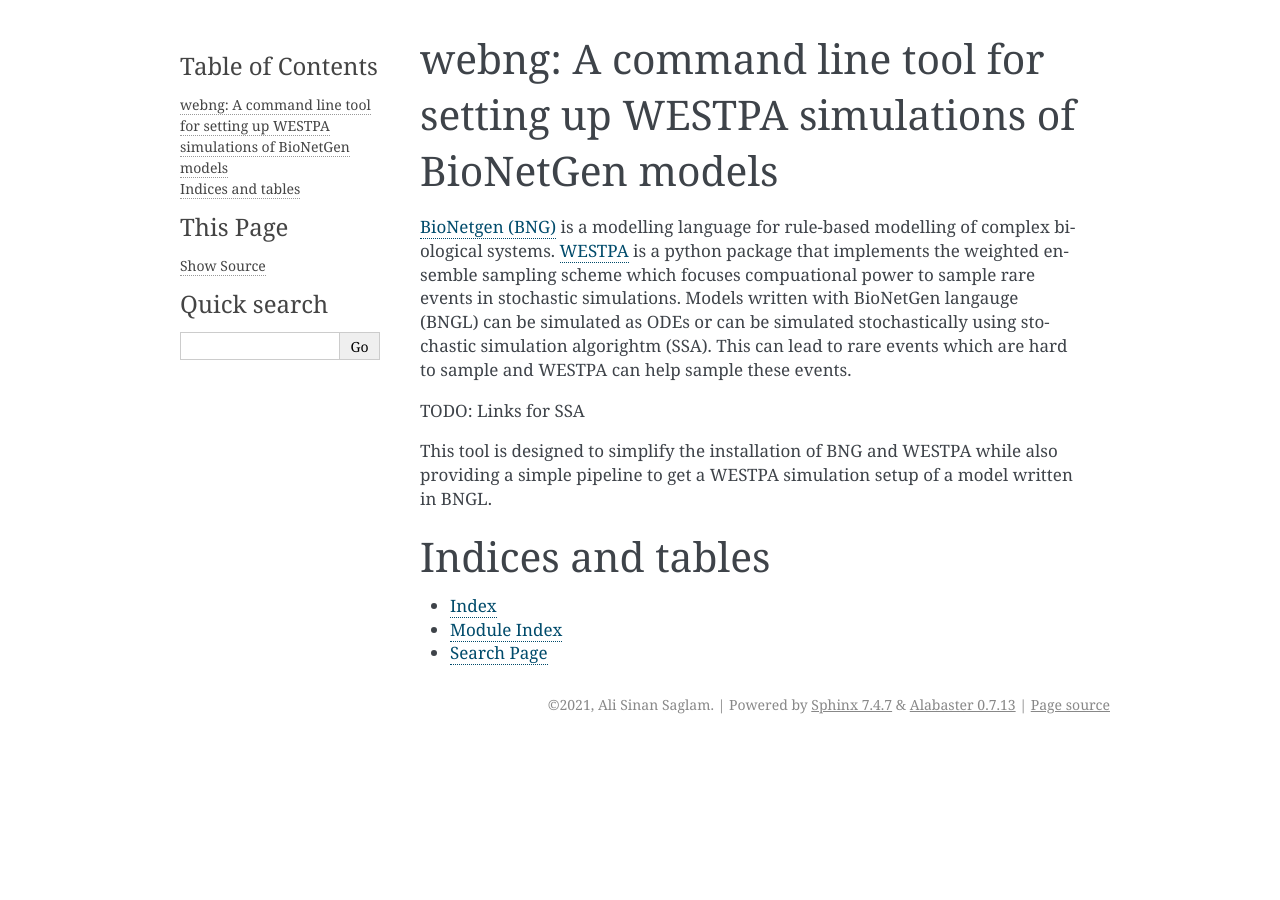
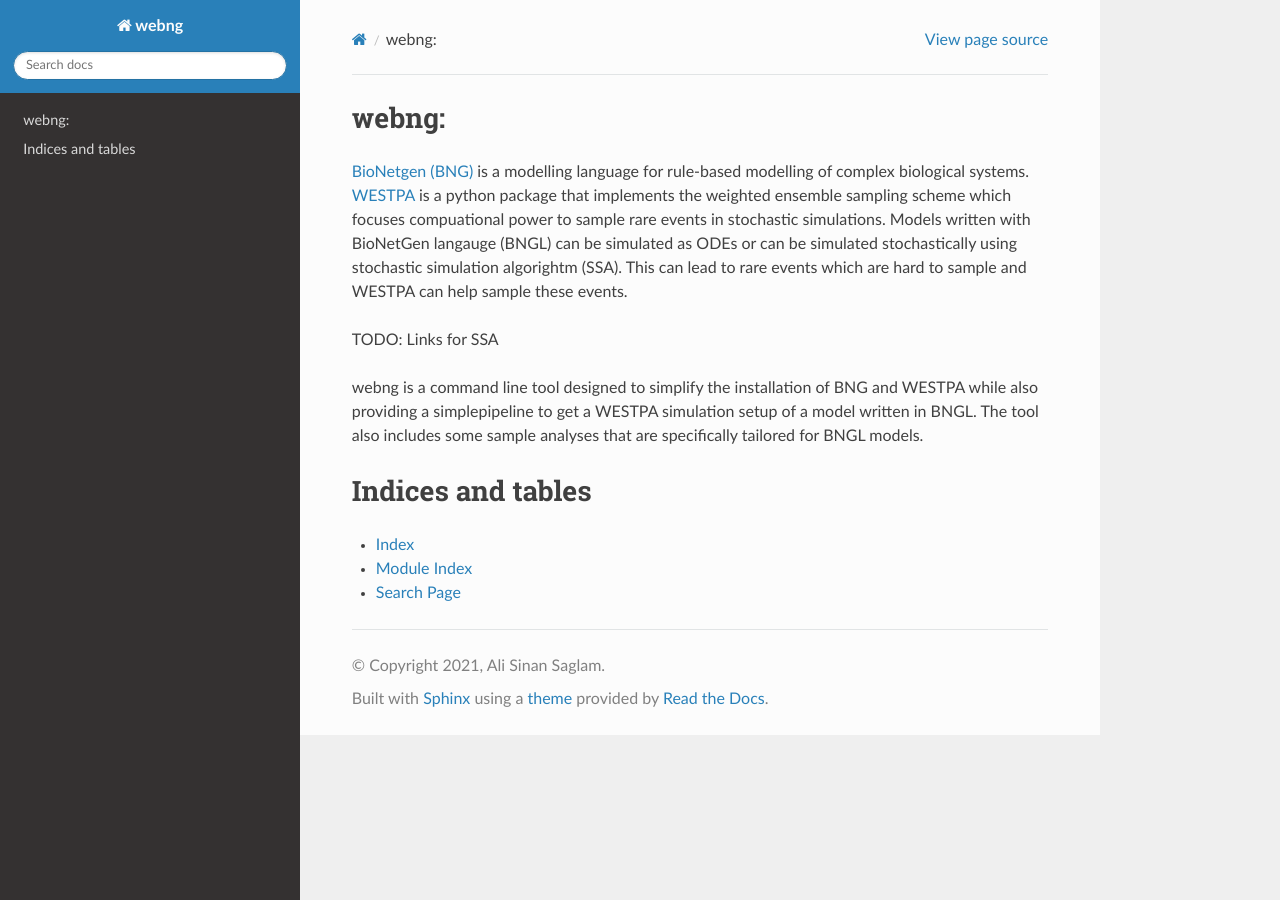
Before and after one commit to ASinanSaglam/webng, a Sphinx documentation site: the page built from docs/index.rst, in a window 1280 px wide. Built offline with Sphinx 7.4.7 and the Read the Docs theme 2.0.0, drawn with Linux system fonts in a browser that asks for light colours.

Commit message:
using RTD theme

```diff
--- a/docs/conf.py
+++ b/docs/conf.py
@@ -15,7 +15,9 @@
 # import os
 # import sys
 # sys.path.insert(0, os.path.abspath('.'))
+import sphinx_rtd_theme
 
+html_theme = "sphinx_rtd_theme"
 
 # -- Project information -----------------------------------------------------
 
@@ -44,6 +46,7 @@
     'sphinx.ext.coverage',
     'sphinx.ext.viewcode',
     'sphinx.ext.githubpages',
+    "sphinx_rtd_theme",
 ]
 
 # Add any paths that contain templates here, relative to this directory.
@@ -79,7 +82,7 @@
 # The theme to use for HTML and HTML Help pages.  See the documentation for
 # a list of builtin themes.
 #
-html_theme = 'alabaster'
+html_theme = 'sphinx_rtd_theme'
 
 # Theme options are theme-specific and customize the look and feel of a theme
 # further.  For a list of options available for each theme, see the
--- a/docs/index.rst
+++ b/docs/index.rst
@@ -3,7 +3,7 @@
    You can adapt this file completely to your liking, but it should at least
    contain the root `toctree` directive.
 
-webng: A command line tool for setting up WESTPA simulations of BioNetGen models
+webng:
 =================================
 
 .. toctree::
@@ -20,8 +20,9 @@
 
 TODO: Links for SSA
 
-This tool is designed to simplify the installation of BNG and WESTPA while also providing a simple
-pipeline to get a WESTPA simulation setup of a model written in BNGL.
+webng is a command line tool designed to simplify the installation of BNG and WESTPA while
+also providing a simplepipeline to get a WESTPA simulation setup of a model written in BNGL.
+The tool also includes some sample analyses that are specifically tailored for BNGL models.
 
 Indices and tables
 ==================
```
